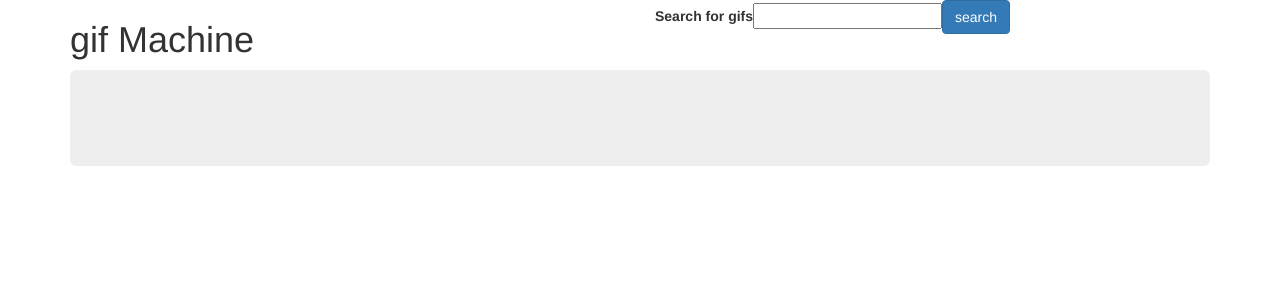
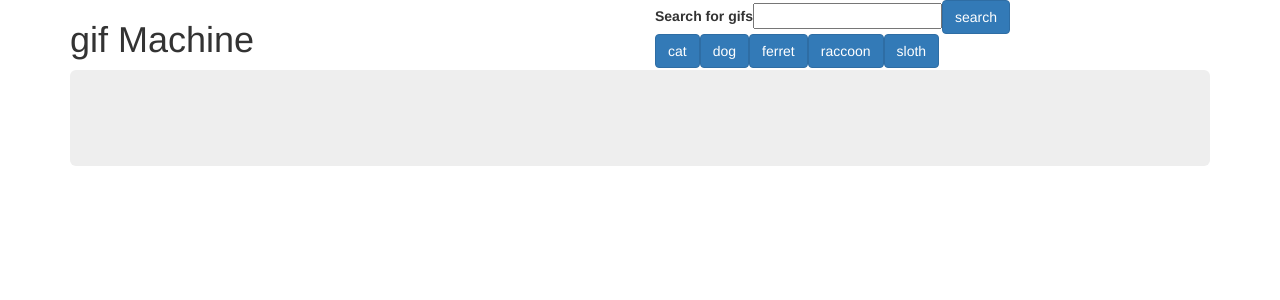
Before and after one commit to AlexWetzel/Angular-GIF-Machine, an Angular app in the folder gif-machine/: page / in a window 1280 px wide. Shown: the top 300 px of the page. Built offline with nearby package versions, Linux system fonts and the light colour scheme.

Commit message:
Added topic buttons

```diff
--- a/gif-machine/src/app/app.component.html
+++ b/gif-machine/src/app/app.component.html
@@ -7,13 +7,20 @@
       <form>
         <label for="search-term">Search for gifs</label>
         <input class="search" id="search-term" type="text" #queryInput>
-        <button class="btn btn-primary" type="button" (click)="apiCall()">search</button>
+        <button class="btn btn-primary" type="button" (click)="getTopicFromForm()">search</button>
       </form>
+
+      <button
+        *ngFor="let topic of topics"
+        class="btn btn-primary"
+        type="button"
+        (click)="apiCall(topic)"
+      >{{ topic }}</button>
     </div>
   </div>
   <div class="row">
     <div class="col-xs-12">
-      <div id="gifs" class="jumbotron">
+      <div class="jumbotron">
         <app-gif-panel
           *ngFor="let gif of gifs"
           [gifPanel]="gif"
--- a/gif-machine/src/app/app.component.ts
+++ b/gif-machine/src/app/app.component.ts
@@ -12,15 +12,18 @@ export class AppComponent {
 
   title = 'app';
   gifs: object[] = [];
+  topics: string[] = ["cat", "dog", "ferret", "raccoon", "sloth"];
 
-  apiCall() {
+
+  getTopicFromForm() {
+    const topic = this.queryElement.nativeElement.value;
+    this.apiCall(topic);
+    this.topics.push(topic);
+  }
+
+  apiCall(topic) {
     const searchResults = []
-    console.log('This works');
-
-    // const search = 'cats';
-    const search = this.queryElement.nativeElement.value;
-    console.log(search);
-    const queryURL = "https://api.giphy.com/v1/gifs/search?api_key=cb04bd6c938f44708d8dd7cbbefb25ad&q=" + search + "&limit=10&offset=0&lang=en";
+    const queryURL = "https://api.giphy.com/v1/gifs/search?api_key=cb04bd6c938f44708d8dd7cbbefb25ad&q=" + topic + "&limit=10&offset=0&lang=en";
 
     axios.get(queryURL).then(function(response){
 
@@ -35,33 +38,6 @@ export class AppComponent {
         console.log(gif);
         searchResults.push(gif);
       });
-
-      // console.log(this.gifs);
-
-      // const result = response.data
-      // console.log(result[0].images.fixed_height.url);
-
-      // this.gifs = response.data
-      // console.log(this.gifs);
-
-      //This will display 10 gifs with their ratings
-      // for (var i = 0; i < 10; i++) {
-
-      //   var animate = result[i].images.fixed_height.url;
-      //   var still = result[i].images.fixed_height_still.url;
-      //   var rating = result[i].rating;
-
-      //   var gifDiv = $("<div>").addClass("gif-div");
-      //   var gifImg = $("<img>");
-      //   var p = $("<p>");
-
-      //   p.html("rating: " + rating);
-      //   gifImg.attr("src", still).attr("still", still).attr("animate", animate).attr("state", "still");
-
-      //   gifDiv.append(gifImg).append(p);
-      //   $("#gifs").prepend(gifDiv);
-      // }
-      console.log(searchResults);
     });
     this.gifs = searchResults;
   }
--- a/gif-machine/src/app/gif-panel/gif-panel.component.html
+++ b/gif-machine/src/app/gif-panel/gif-panel.component.html
@@ -1,4 +1,4 @@
-<span class="gif-div">
+<span>
   <img
     (click)="isClicked = ! isClicked"
     [src]="!isClicked ? this.gifPanel.stillGif : this.gifPanel.animatedGif"
```
